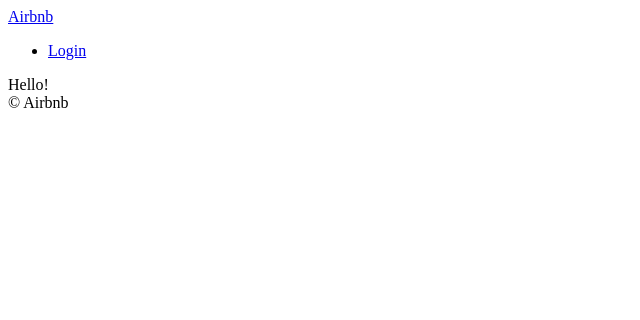
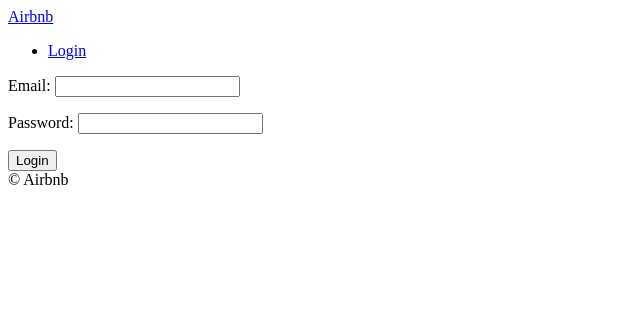
Before and after one commit to jwyook/airbnb-clone, a Django app: page /users/login in a window 1280 px wide. Shown: the top 320 px of the page, without its empty margins (0-640 px from the left). Run offline with Django 3.2, Linux system fonts and the light colour scheme.

Commit message:
#14.2 Form and CSRF

```diff
--- a/templates/users/login.html
+++ b/templates/users/login.html
@@ -8,8 +8,10 @@
 {% endblock search-bar %}
 
 {% block content %}
-
-    Hello!
-
+    <form method="POST" action="{% url "users:login" %}">
+        {% csrf_token %}
+        {{form.as_p}}
+        <button>Login</button>
+    </form>
 
 {% endblock content %}
--- /dev/null
+++ b/users/forms.py
@@ -0,0 +1,7 @@
+from django import forms
+
+
+class LoginForm(forms.Form):
+
+    email = forms.EmailField()
+    password = forms.CharField(widget=forms.PasswordInput)
--- a/users/views.py
+++ b/users/views.py
@@ -1,12 +1,14 @@
 from django.views import View
 from django.shortcuts import render
+from . import forms
 
 # Create your views here.
 
 
 class LoginView(View):
     def get(self, request):
-        return render(request, "users/login.html")
+        form = forms.LoginForm()
+        return render(request, "users/login.html", {"form": form})
 
     def post(self, request):
-        pass
+        form = forms.LoginForm(request.POST)
```
